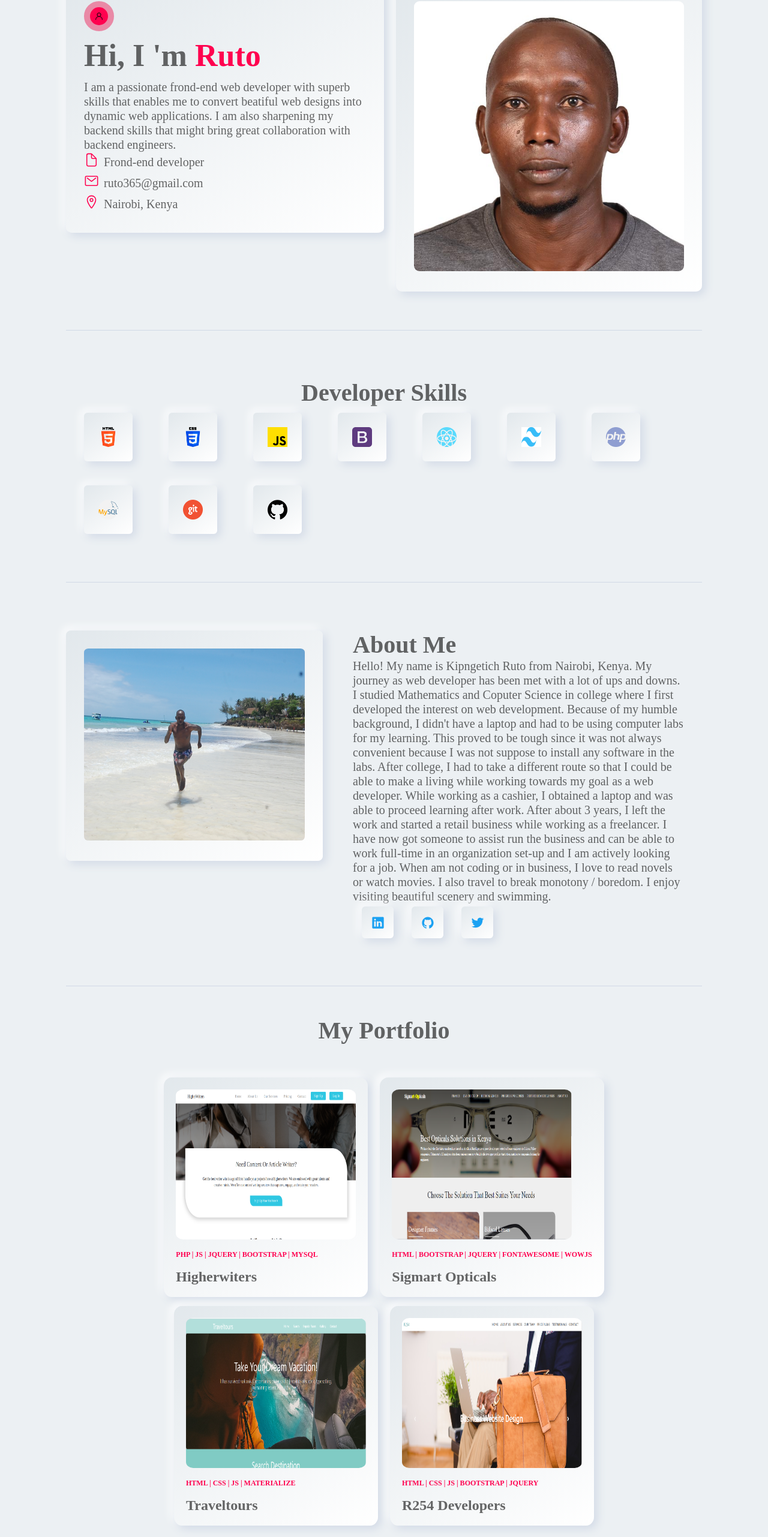
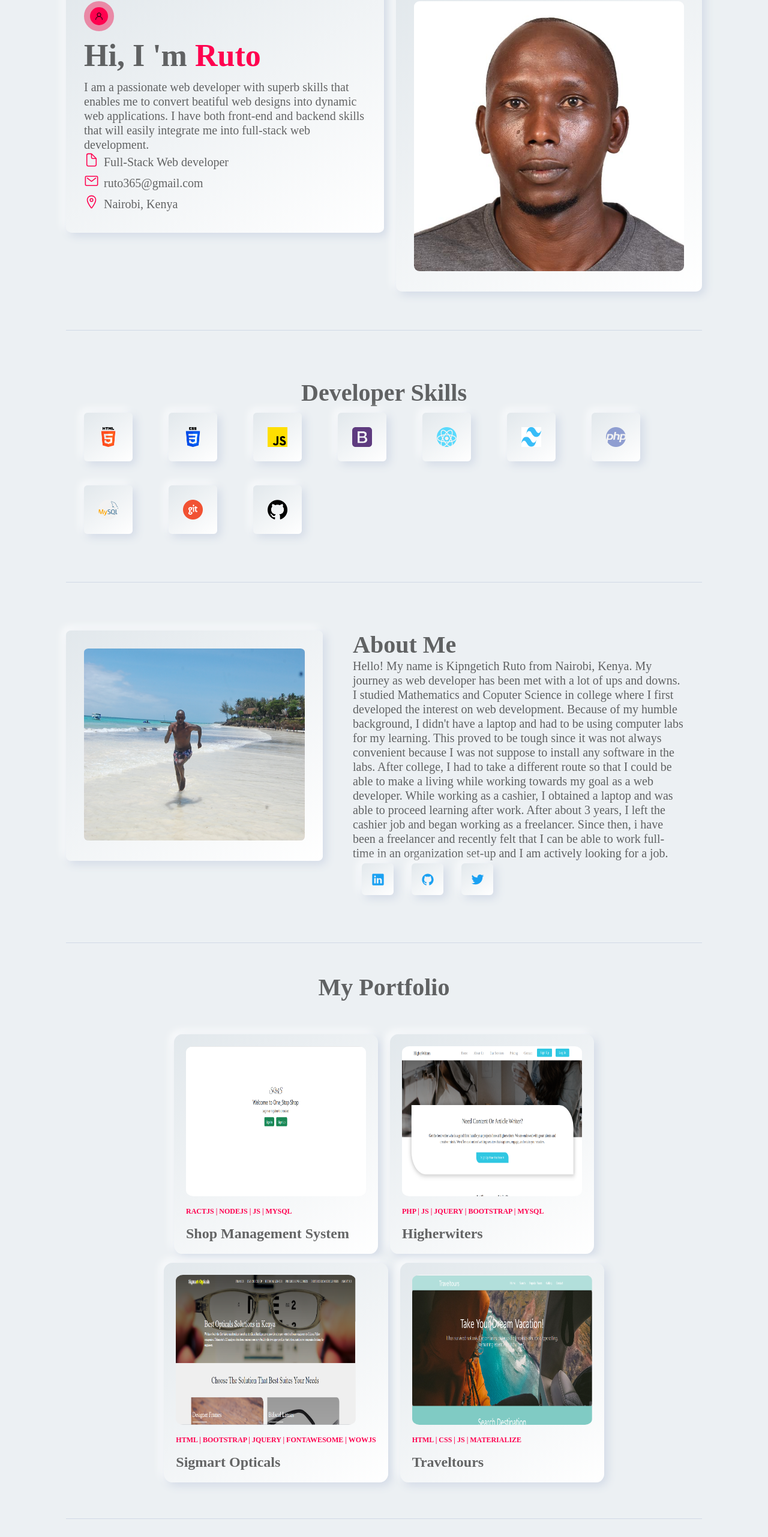
Before and after one commit to kipngetich-ruto/kipngetich_ruto, a React (Vite) app: page / in a window 1280 px wide. Shown: the part 228-2790 px from the top of the page at 60% size. Built offline with nearby package versions, Linux system fonts and the light colour scheme.

Commit message:
Editing links

```diff
--- a/src/components/About.jsx
+++ b/src/components/About.jsx
@@ -17,10 +17,9 @@ const About = () => {
                    using computer labs for my learning. This proved to be tough since it was not always convenient because I
                    was not suppose to install any software in the labs. After college, I had to take a different route so that
                    I could be able to make a living while working towards my goal as a web developer. While working as a cashier, I obtained
-                   a laptop and was able to proceed learning after work. After about 3 years, I left the work and started a retail
-                   business while working as a freelancer. I have now got someone to assist run the business and can be able to work
-                   full-time in an organization set-up and I am actively looking for a job. When am not coding or in business, I love to read novels or watch
-                   movies. I also travel to break monotony / boredom. I enjoy visiting beautiful scenery and swimming.
+                   a laptop and was able to proceed learning after work. After about 3 years, I left the cashier job and began  working as a freelancer.
+                   Since then, i have been a freelancer and recently felt that I can be able to work
+                   full-time in an organization set-up and I am actively looking for a job.
                 </p>
             </div>
             <div className="social">
--- a/src/components/Home.jsx
+++ b/src/components/Home.jsx
@@ -10,14 +10,14 @@ const Home = () => {
                     Hi, I &apos;m <span>Ruto</span>
                 </h1>
                 <p className="desc">
-                    I am a passionate frond-end web developer with superb skills that enables me to convert beatiful web designs
-                    into dynamic web applications. I am also sharpening my backend skills that might bring great collaboration
-                    with backend engineers.
+                    I am a passionate web developer with superb skills that enables me to convert beatiful web designs
+                    into dynamic web applications. I have both front-end and backend skills that will easily integrate me
+                    into full-stack web development.
                 </p>
             </div>
             <div className="contact">
                 <div className="icon-list">
-                    <span className="user-icon"><ion-icon name="document-outline"></ion-icon></span> <span>Frond-end developer</span>
+                    <span className="user-icon"><ion-icon name="document-outline"></ion-icon></span> <span>Full-Stack Web developer</span>
                 </div>
                 <div className="icon-list">
                     <span className="user-icon"><ion-icon name="mail-outline"></ion-icon></span> <span>ruto365@gmail.com</span>
--- a/src/components/data.js
+++ b/src/components/data.js
@@ -77,11 +77,18 @@ export const nav_skills = [
     ]
     export const portfolio = [
         {
+            id:4,
+            src:'/img/sms.png',
+            name:'Shop Management System',
+            tech: 'RactJs | NodeJs | Js | MYSQL ',
+            url:'http://localhost:5173'
+        },
+        {
             id:1,
             src:'/img/higherwriters.png',
             name:'Higherwiters',
             tech: 'php | js | jquery | Bootstrap | mysql',
-            url:'https://higherwriters.000webhostapp.com/'
+            url:'http://localhost/higherwriters/'
         },
         {
             id:2,
@@ -97,12 +104,5 @@ export const nav_skills = [
             tech: 'Html | css | js | materialize ',
             url:'https://r254.github.io/traveltours'
         },
-        {
-            id:4,
-            src:'/img/r254.png',
-            name:'R254 Developers',
-            tech: 'Html | Css | Js | Bootstrap | jquery',
-            url:'https://r254.github.io/r254'
-        },
 
     ]
```
Also changed, not shown: public/img/sms.png (added), 5 other files (tests, documents, lock files or other folders).
